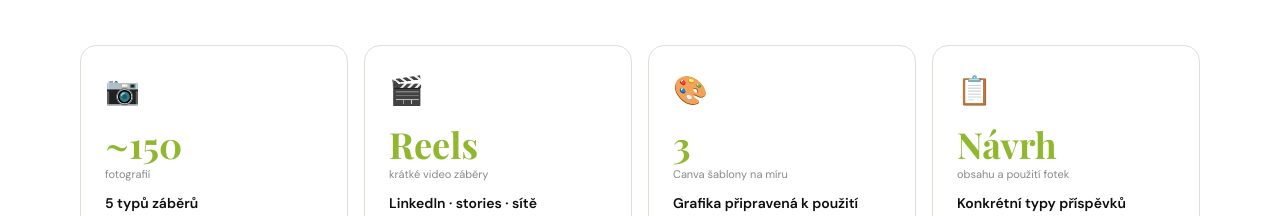
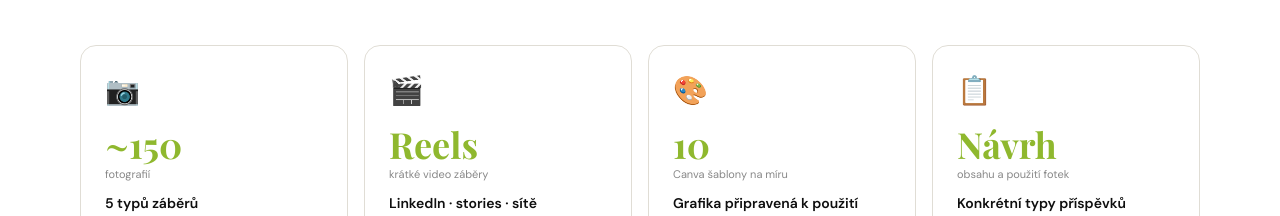
Before and after one commit to katarinabrics-eng/ai-content-studio, a Next.js app in the folder apps/content-studio/: page /premiova-vizualni-identita in a window 1280 px wide. Shown: the part 3685-3901 px from the top of the page. Built offline with nearby package versions, Linux system fonts and the light colour scheme.

Commit message:
Co dostanete: Canva šablony 3 → 10
Co-Authored-By: Claude Sonnet 4.6 <noreply@anthropic.com>

```diff
--- a/apps/content-studio/src/app/premiova-vizualni-identita/page.tsx
+++ b/apps/content-studio/src/app/premiova-vizualni-identita/page.tsx
@@ -1221,7 +1221,7 @@ export default function PremiovaVizualniIdentita() {
             </div>
             <div className="del-card reveal reveal-d3">
               <div className="del-icon">🎨</div>
-              <div className="del-num">3</div>
+              <div className="del-num">10</div>
               <div className="del-unit">Canva šablony na míru</div>
               <div className="del-title">Grafika připravená k použití</div>
               <div className="del-desc">Fonty, barvy, styl — vše nastavené. Otevřete a upravíte za minutu.</div>
```
